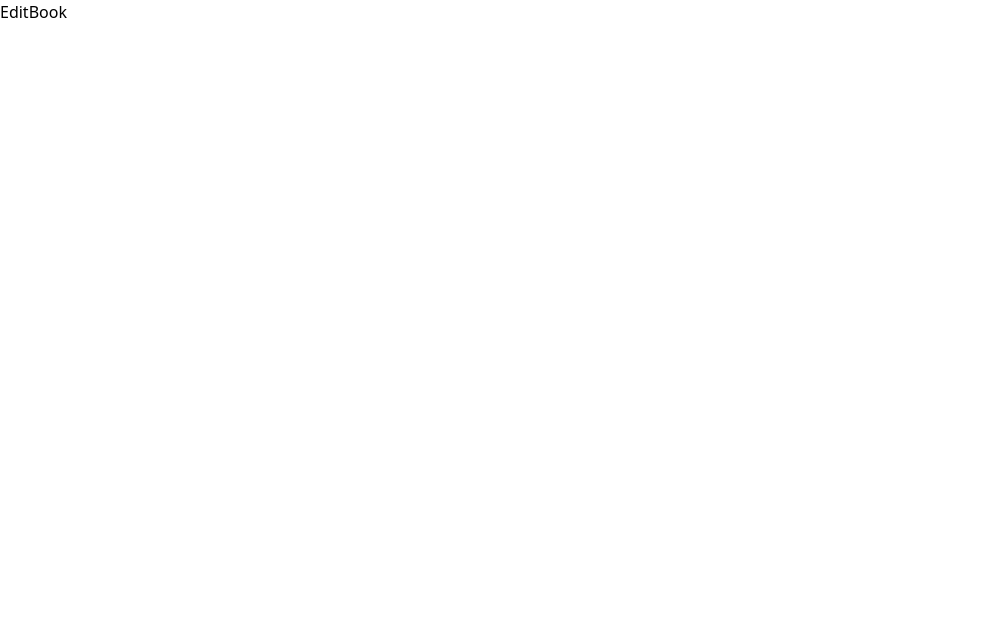
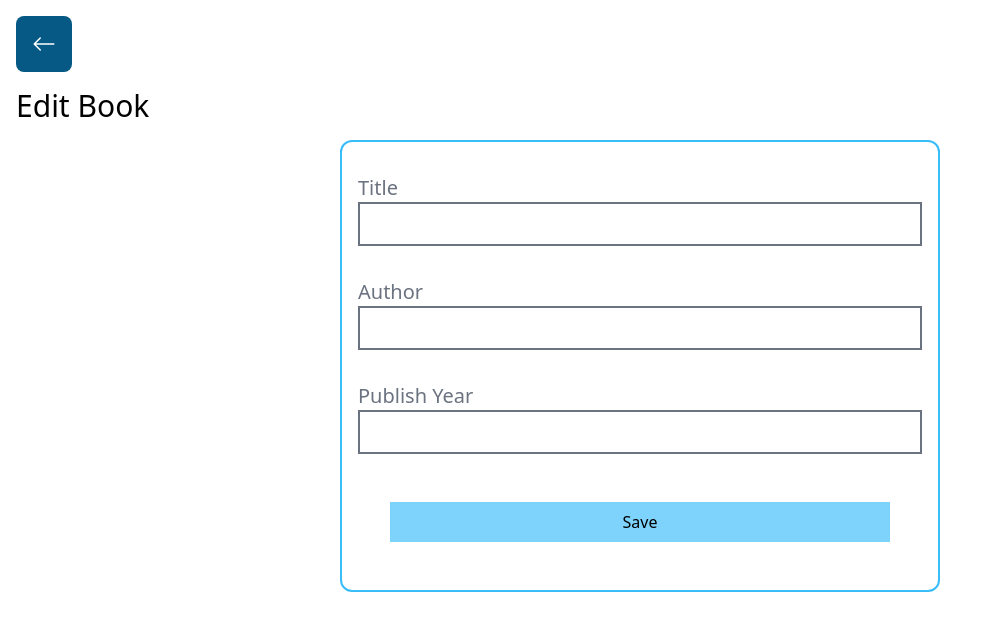
Before and after one commit to isinnur/mern-book-store, a React (Vite) app in the folder frontend/: page /books/edit/1 in a window 1280 px wide. Shown: the top 630 px of the page, without its empty margins (0-1002 px from the left). Built offline with nearby package versions, Linux system fonts and the light colour scheme; no server answers.

Commit message:
feat: edit book

```diff
--- a/frontend/src/pages/EditBook.jsx
+++ b/frontend/src/pages/EditBook.jsx
@@ -1,7 +1,95 @@
-import React from "react";
+import React, { useState, useEffect } from "react";
+import BackButton from "../components/BackButton";
+import Spinner from "../components/Spinner";
+import axios from "axios";
+import { useNavigate, useParams } from "react-router-dom";
+//import { useSnackbar } from "notistack";
 
 const EditBook = () => {
-  return <div>EditBook</div>;
+  const [title, setTitle] = useState("");
+  const [author, setAuthor] = useState("");
+  const [publishYear, setPublishYear] = useState("");
+  const [loading, setLoading] = useState(false);
+
+  const navigate = useNavigate();
+  const { id } = useParams();
+
+  useEffect(() => {
+    setLoading(true);
+    axios
+      .get(`http://localhost:5555/books/${id}`)
+      .then((response) => {
+        setAuthor(response.data.data.author);
+        setPublishYear(response.data.data.publishYear);
+        setTitle(response.data.data.title);
+        setLoading(false);
+      })
+      .catch((error) => {
+        setLoading(false);
+        alert("An error happened. Please check console");
+        console.log(error);
+      });
+  }, []);
+
+  const handleEditBook = () => {
+    const data = {
+      title,
+      author,
+      publishYear,
+    };
+    setLoading(true);
+    axios
+      .put(`http://localhost:5555/books/${id}`, data)
+      .then(() => {
+        setLoading(false);
+        navigate("/");
+      })
+      .catch((error) => {
+        setLoading(false);
+        alert("An error happened. Please Check console");
+        console.log(error);
+      });
+  };
+
+  return (
+    <div className="p-4">
+      <BackButton />
+      <h1 className="text-3xl my-4">Edit Book</h1>
+      {loading ? <Spinner /> : ""}
+      <div className="flex flex-col border-2 border-sky-400 rounded-xl w-[600px] p-4 mx-auto">
+        <div className="my-4">
+          <label className="text-xl mr-4 text-gray-500">Title</label>
+          <input
+            type="text"
+            value={title}
+            onChange={(e) => setTitle(e.target.value)}
+            className="border-2 border-gray-500 px-4 py-2 w-full"
+          />
+        </div>
+        <div className="my-4">
+          <label className="text-xl mr-4 text-gray-500">Author</label>
+          <input
+            type="text"
+            value={author}
+            onChange={(e) => setAuthor(e.target.value)}
+            className="border-2 border-gray-500 px-4 py-2 w-full"
+          />
+        </div>
+        <div className="my-4">
+          <label className="text-xl mr-4 text-gray-500">Publish Year</label>
+          <input
+            type="text"
+            value={publishYear}
+            onChange={(e) => setPublishYear(e.target.value)}
+            className="border-2 border-gray-500 px-4 py-2 w-full"
+          />
+        </div>
+        <button className="p-2 bg-sky-300 m-8" onClick={handleEditBook}>
+          Save
+        </button>
+      </div>
+    </div>
+  );
 };
 
 export default EditBook;
```
